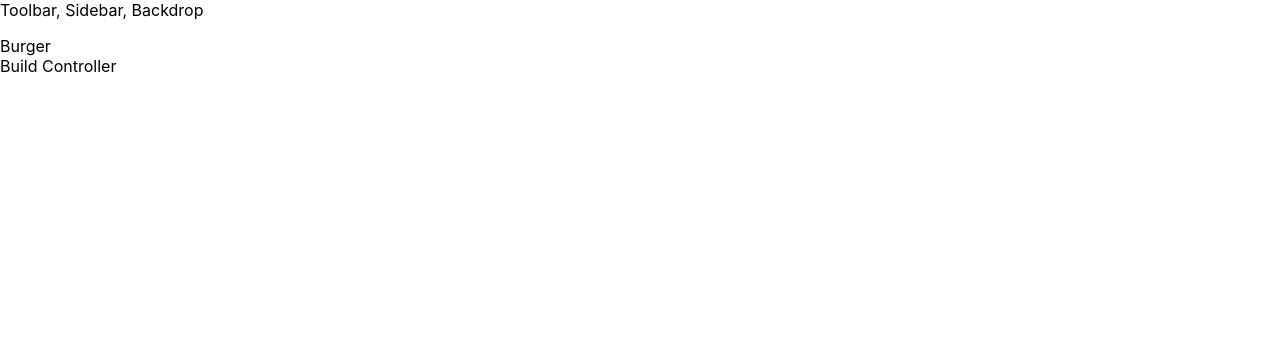
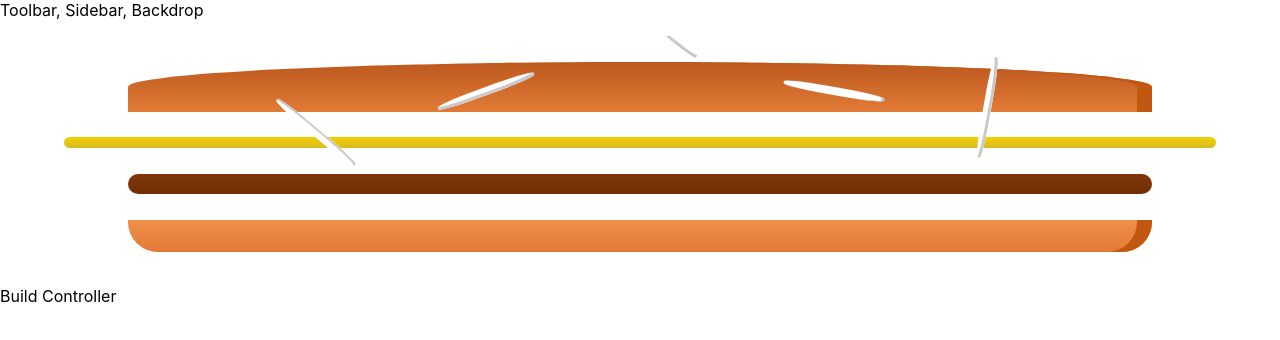
Before and after one commit to mateuszstacel/Burger-App, a React (Create React App) app: page / in a window 1280 px wide. Shown: the top 340 px of the page. Built offline with nearby package versions, Linux system fonts and the light colour scheme.

Commit message:
Starting the Burger Component

```diff
--- /dev/null
+++ b/src/components/Burger/Burger.css
@@ -0,0 +1,30 @@
+.Burger {
+  width: 100%;
+  margin: auto;
+  height: 250px;
+  overflow: scroll;
+  text-align: center;
+  font-weight: bold;
+  font-size: 1.2rem;
+}
+
+@media (min-width: 500px;) and (min-height: 400px){
+  .Burger {
+    width: 350px;
+    height: 300px;
+  }
+}
+
+@media (min-width: 500px;) and (min-height: 401px){
+  .Burger {
+    width: 450px;
+    height: 400px;
+  }
+}
+
+@media (min-width: 1000px;) and (min-height: 700px){
+  .Burger {
+    width: 700px;
+    height: 600px;
+  }
+}
--- a/src/components/Burger/Burger.js
+++ b/src/components/Burger/Burger.js
@@ -0,0 +1,17 @@
+import React from 'react';
+import './Burger.css';
+import BurgerIngredient from './BurgerIngredient/BurgerIngredient';
+
+const burger = (props) => {
+  return(
+      <div className="Burger">
+        <BurgerIngredient type="bread-top" />
+        <BurgerIngredient type="cheese" />
+        <BurgerIngredient type="meat" />
+        <BurgerIngredient type="bread-bottom" />
+      </div>
+  );
+};
+
+
+export default burger;
--- a/src/components/Burger/BurgerIngredient/BurgerIngredient.js
+++ b/src/components/Burger/BurgerIngredient/BurgerIngredient.js
@@ -41,4 +41,8 @@
 };
 };
 
+BurgerIngredient.propTypes = {
+  type: PropTypes.string.isRequired
+};
+
 export default BurgerIngredient;
--- a/src/containers/BurgerBuilder/BurgerBuilder.js
+++ b/src/containers/BurgerBuilder/BurgerBuilder.js
@@ -1,11 +1,12 @@
 import React, { Component } from 'react';
 import Aux from '../../hoc/Aux';
+import Burger from '../../components/Burger/Burger';
 
 class BurgerBuilder extends Component {
   render () {
     return (
       <Aux>
-      <div>Burger</div>
+        <Burger />
       <div>Build Controller</div>
       </Aux>
     );
```
